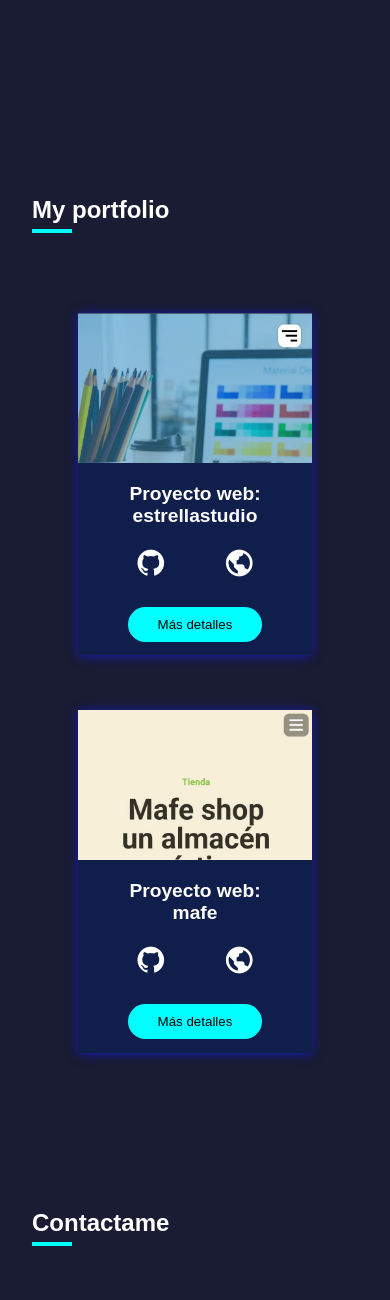
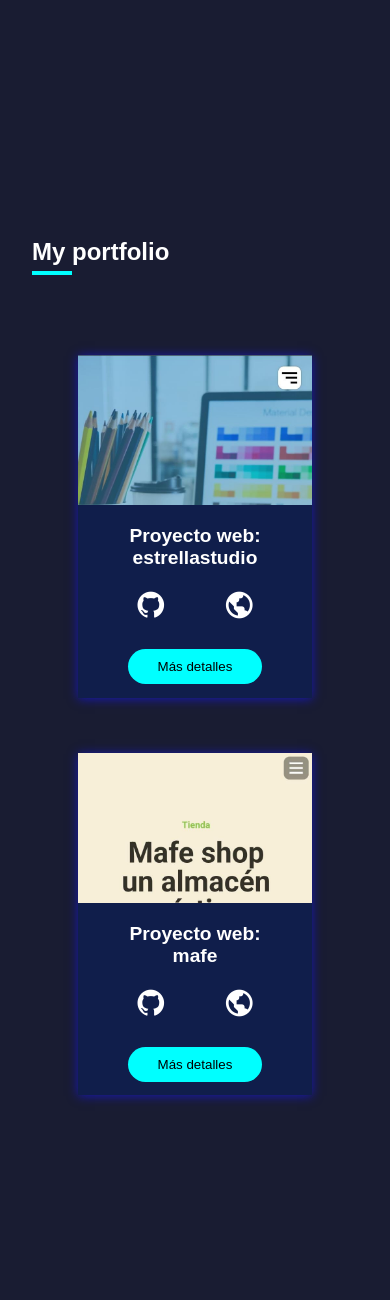
Before and after one commit to alexisrr11/RodriguezAlexis, a PHP site: page / in a window 390 px wide. Shown: the part 2919-4219 px from the top of the page. Run offline with PHP 8.4, Linux system fonts and the light colour scheme.

Commit message:
Update style20241112.css

```diff
--- a/style20241112.css
+++ b/style20241112.css
@@ -514,7 +514,7 @@ span {
     .contact-section,
     .servicios,
     .portfolio {
-        height: 130vh;
+        height: 125vh;
     }
 
     .service {
@@ -586,11 +586,8 @@ span {
     .form {
         width: 50vw;
     }
-    .wrapper,
-    .contact-section,
-    .servicios,
     .portfolio {
-        height: 120vh;
+        height: 140vh;
     }
     .main img {
         width: 55vw;
```
